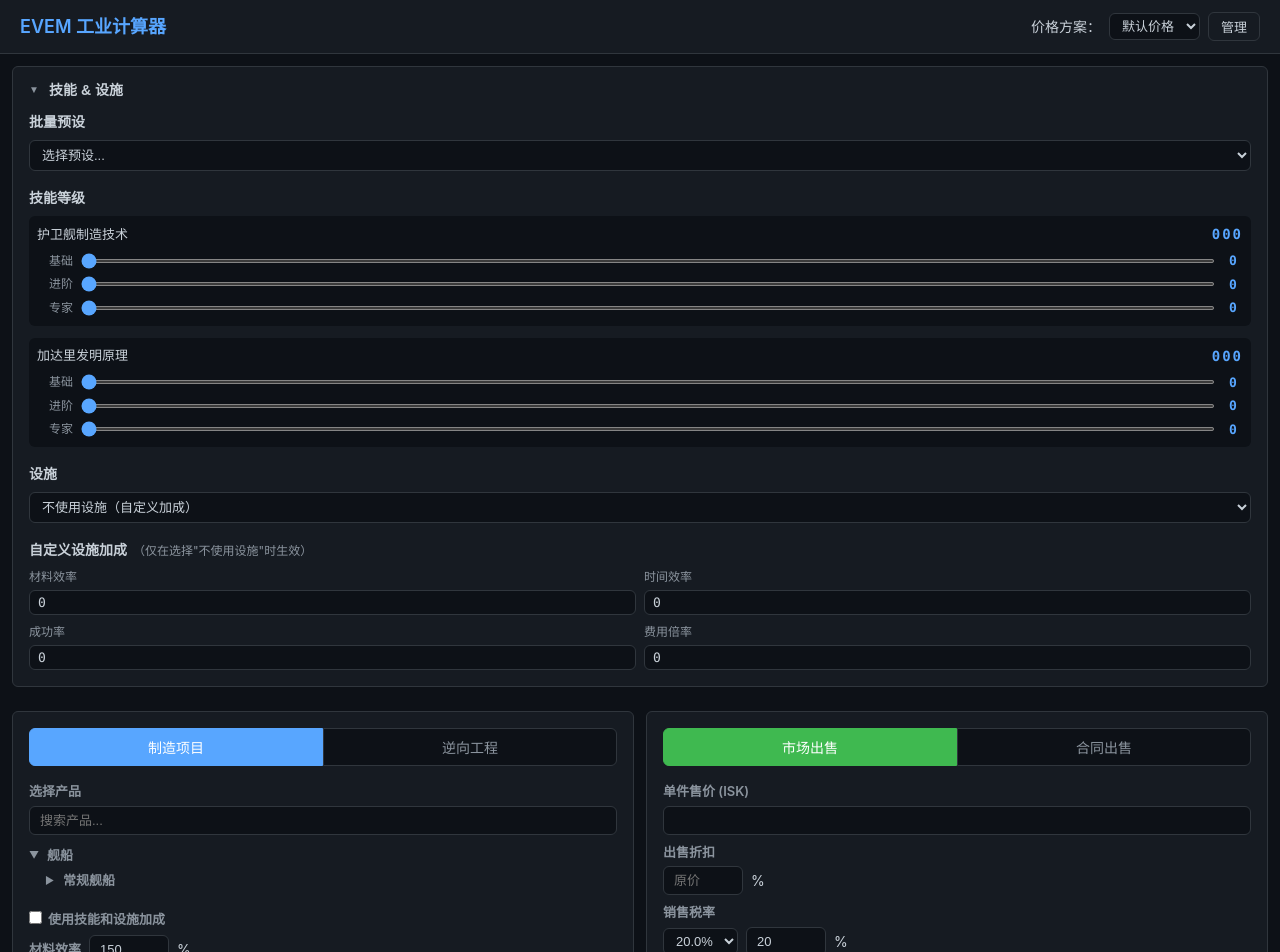
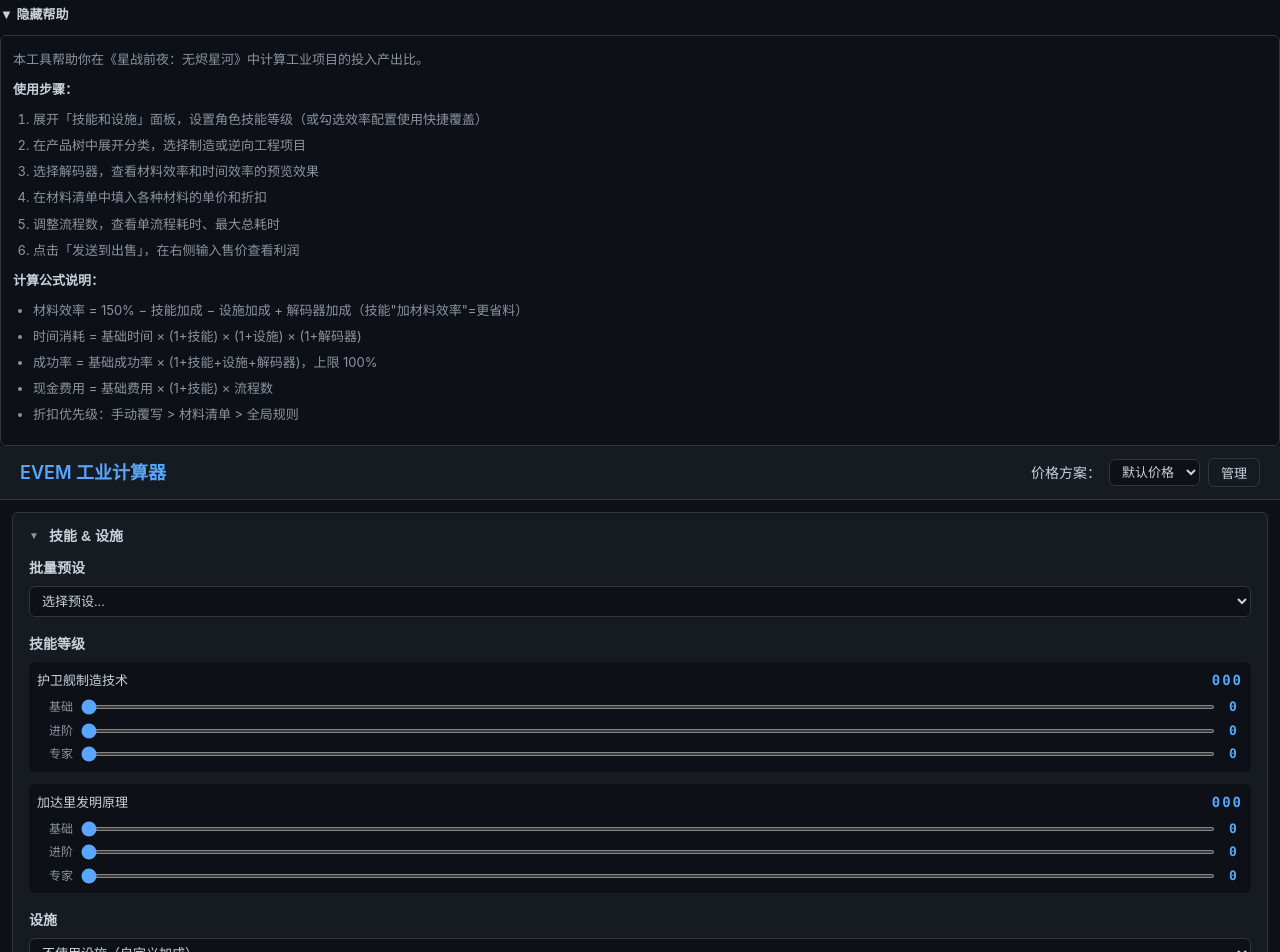
Before and after one commit to wangchai233/EVEM_Industry_Caculator, a React (Vite) app: page / in a window 1280 px wide. Shown: the top 952 px of the page. Built offline with nearby package versions, Linux system fonts and the light colour scheme.

Commit message:
fix: rewrite tree selector, reverse naming, tutorial auto-open at top

```diff
--- a/src/App.tsx
+++ b/src/App.tsx
@@ -15,6 +15,7 @@ function App() {
       <ProductionProvider>
         <SellingProvider>
           <div className={styles.app}>
+            <Tutorial />
             <Header />
             <div className={styles.topBar}>
               <SkillsFacilitiesPanel />
@@ -28,7 +29,6 @@ function App() {
               </div>
             </main>
             <ImportExportBar />
-            <Tutorial />
           </div>
         </SellingProvider>
       </ProductionProvider>
--- a/src/components/ProductionPanel/ProductTreeSelector.module.css
+++ b/src/components/ProductionPanel/ProductTreeSelector.module.css
@@ -1,4 +1,4 @@
-.section { display: flex; flex-direction: column; gap: 4px; max-height: 400px; overflow-y: auto; }
+.section { display: flex; flex-direction: column; gap: 4px; max-height: 400px; overflow: auto; }
 .label { font-size: 13px; color: var(--color-text-secondary); font-weight: 600; }
 .searchInput {
   background: var(--color-bg); color: var(--color-text);
--- a/src/components/ProductionPanel/ProductTreeSelector.tsx
+++ b/src/components/ProductionPanel/ProductTreeSelector.tsx
@@ -1,4 +1,4 @@
-import React, { useState, useMemo } from 'react';
+import React, { useState } from 'react';
 import { useProduction } from '../../state/ProductionContext';
 import { useApp } from '../../state/AppContext';
 import { defaultTree, mergeCustomTree } from '../../data/productTree';
@@ -10,87 +10,88 @@ interface Props {
   onOpenEditor?: () => void;
 }
 
-interface TreeNodeWithChildren extends ProductTreeNode {
-  children: TreeNodeWithChildren[];
-  depth: number;
-}
-
-function buildTree(
-  nodes: ProductTreeNode[], parentId: string | null, depth: number,
-): TreeNodeWithChildren[] {
-  return nodes
-    .filter(n => n.parentId === parentId)
-    .map(n => ({ ...n, depth, children: buildTree(nodes, n.id, depth + 1) }));
-}
-
-function matchSearch(node: TreeNodeWithChildren, query: string): boolean {
-  if (node.name.toLowerCase().includes(query)) return true;
-  const allBps = [...defaultBlueprints, ...defaultReverse];
-  for (const pid of node.productIds) {
-    const bp = allBps.find(b => b.id === pid);
-    if (bp?.name.toLowerCase().includes(query)) return true;
-  }
-  for (const rid of node.reverseIds) {
-    const rev = allBps.find(r => r.id === rid);
-    if (rev?.name.toLowerCase().includes(query)) return true;
-  }
-  return node.children.some(c => matchSearch(c, query));
-}
-
 export function ProductTreeSelector({ onOpenEditor }: Props) {
   const { state, dispatch } = useProduction();
   const { customBlueprints, customReverse, customTreeNodes } = useApp();
   const [search, setSearch] = useState('');
   const [expandedIds, setExpandedIds] = useState<Set<string>>(() => {
-    const rootIds = defaultTree.filter(n => n.parentId === null).map(n => n.id);
-    return new Set(rootIds);
+    // 初始展开根级
+    const roots = defaultTree.filter(n => n.parentId === null);
+    return new Set(roots.map(n => n.id));
   });
 
-  const allNodes = useMemo(() => {
-    // 将自定义产品挂到自定义分类节点下
+  const isMfg = state.projectType === 'manufacturing';
+  const idField = isMfg ? 'productIds' : 'reverseIds' as const;
+  const allItems = isMfg
+    ? [...defaultBlueprints, ...customBlueprints]
+    : [...defaultReverse, ...customReverse];
+
+  // 构建树节点列表（合并自定义数据）
+  const allNodes: ProductTreeNode[] = (() => {
     const customCat = defaultTree.find(n => n.id === 'root_custom')!;
-    const mergedCustomIds = [...new Set([
-      ...customCat.productIds,
-      ...customBlueprints.map(b => b.id),
-    ])];
-    const mergedCustomRevIds = [...new Set([
-      ...customCat.reverseIds,
-      ...customReverse.map(r => r.id),
-    ])];
-    const updatedNodes = defaultTree.map(n => {
+    const mergedCustomIds = isMfg
+      ? [...new Set([...customCat.productIds, ...customBlueprints.map(b => b.id)])]
+      : [...new Set([...customCat.reverseIds, ...customReverse.map(r => r.id)])];
+    const updated = defaultTree.map(n => {
       if (n.id === 'root_custom') {
-        return { ...n, productIds: mergedCustomIds, reverseIds: mergedCustomRevIds };
+        return {
+          ...n,
+          productIds: isMfg ? mergedCustomIds : [],
+          reverseIds: isMfg ? [] : mergedCustomIds,
+        };
       }
       return n;
     });
-    return mergeCustomTree(updatedNodes, customTreeNodes);
-  }, [customBlueprints, customReverse, customTreeNodes]);
+    return mergeCustomTree(updated, customTreeNodes);
+  })();
 
-  const tree = useMemo(() => buildTree(allNodes, null, 0), [allNodes]);
+  // 获取节点的子节点
+  const getChildren = (parentId: string | null): ProductTreeNode[] =>
+    allNodes.filter(n => n.parentId === parentId);
 
-  const searchLower = search.toLowerCase().trim();
+  // 获取节点下的产品列表
+  const getProducts = (node: ProductTreeNode) => {
+    const ids: string[] = (node as any)[idField] || [];
+    return allItems.filter(bp => ids.includes(bp.id));
+  };
 
   // 搜索时自动展开匹配分支
-  const visibleExpanded = useMemo(() => {
+  const searchLower = search.toLowerCase().trim();
+  const nodeMatches = (node: ProductTreeNode): boolean => {
+    if (searchLower && node.name.toLowerCase().includes(searchLower)) return true;
+    const products = getProducts(node);
+    for (const p of products) {
+      const displayName = isMfg ? (p as any).productName || p.name : p.name;
+      if (displayName.toLowerCase().includes(searchLower)) return true;
+    }
+    return false;
+  };
+
+  // 搜索时计算可见展开状态
+  const getVisibleExpanded = (): Set<string> => {
     if (!searchLower) return expandedIds;
-    const autoExpand = new Set(expandedIds);
-    function walk(nodes: TreeNodeWithChildren[]) {
-      for (const n of nodes) {
-        if (matchSearch(n, searchLower)) {
-          autoExpand.add(n.id);
-          let p = n.parentId;
-          while (p) {
-            autoExpand.add(p);
-            const parent = allNodes.find(x => x.id === p);
-            p = parent?.parentId ?? null;
+    const autoExpand = new Set<string>();
+    function walk(node: ProductTreeNode) {
+      const children = getChildren(node.id);
+      let anyChildMatch = false;
+      for (const child of children) {
+        if (walk(child)) anyChildMatch = true;
       }
+      const products = getProducts(node);
+      const prodMatch = products.some(p => {
+        const dn = isMfg ? (p as any).productName || p.name : p.name;
+        return dn.toLowerCase().includes(searchLower);
+      });
+      if (nodeMatches(node) || prodMatch || anyChildMatch) {
+        autoExpand.add(node.id);
       }
-        walk(n.children);
+      return nodeMatches(node) || prodMatch || anyChildMatch;
     }
-    }
-    walk(tree);
+    getChildren(null).forEach(walk);
     return autoExpand;
-  }, [searchLower, expandedIds, tree, allNodes]);
+  };
+
+  const visibleExpanded = getVisibleExpanded();
 
   const toggleExpand = (id: string) => {
     setExpandedIds(prev => {
@@ -100,62 +101,58 @@ export function ProductTreeSelector({ onOpenEditor }: Props) {
     });
   };
 
-  const allBps = [...defaultBlueprints, ...customBlueprints];
-  const allRevs = [...defaultReverse, ...customReverse];
-
-  const selectedId = state.projectType === 'manufacturing'
+  const selectedId = isMfg
     ? state.manufacturing.blueprintId
     : state.reverse.reverseId;
 
-  const handleSelectProduct = (bpId: string) => {
-    dispatch({ type: 'SET_MANUFACTURING', payload: { blueprintId: bpId } });
+  const handleSelect = (id: string) => {
+    if (isMfg) {
+      dispatch({ type: 'SET_MANUFACTURING', payload: { blueprintId: id } });
+    } else {
+      dispatch({ type: 'SET_REVERSE', payload: { reverseId: id } });
+    }
   };
 
-  const handleSelectReverse = (revId: string) => {
-    dispatch({ type: 'SET_REVERSE', payload: { reverseId: revId } });
-  };
-
-  const items = state.projectType === 'manufacturing' ? allBps : allRevs;
-  const handleSelectItem = state.projectType === 'manufacturing' ? handleSelectProduct : handleSelectReverse;
-  const idField = state.projectType === 'manufacturing' ? 'productIds' : 'reverseIds' as const;
-
-  function renderNode(node: TreeNodeWithChildren): React.JSX.Element {
+  // 递归渲染节点
+  function renderNode(node: ProductTreeNode, depth: number): React.JSX.Element {
+    const children = getChildren(node.id);
+    const products = getProducts(node);
     const isExpanded = visibleExpanded.has(node.id);
-    const hasChildren = node.children.length > 0;
-    const productList = items.filter(b => (node as any)[idField]?.includes(b.id));
+    const hasChildren = children.length > 0;
 
     return (
-      <div key={node.id} style={{ paddingLeft: node.depth * 16 }}>
+      <div key={node.id}>
         <div
           className={`${styles.nodeRow} ${isExpanded ? styles.expanded : ''}`}
+          style={{ paddingLeft: depth * 16 }}
           onClick={() => hasChildren ? toggleExpand(node.id) : undefined}
         >
           {hasChildren && <span className={styles.arrow}>{isExpanded ? '▼' : '▶'}</span>}
+          {!hasChildren && <span className={styles.arrow} />}
           <span className={styles.nodeName}>
-            {node.isCustom && '⚙️ '}{node.name}
+            {node.isCustom ? '⚙️ ' : ''}{node.name}
           </span>
         </div>
         {isExpanded && (
           <div>
-            {node.children.map(renderNode)}
-            {productList.map(bp => {
-              const displayName = state.projectType === 'manufacturing' && 'productName' in bp
-                ? (bp as any).productName || bp.name
-                : bp.name;
+            {products.map(bp => {
+              const displayName = isMfg ? (bp as any).productName || bp.name : bp.name;
               return (
                 <div
                   key={bp.id}
                   className={`${styles.leafRow} ${selectedId === bp.id ? styles.selected : ''}`}
-                style={{ paddingLeft: (node.depth + 1) * 16 }}
-                onClick={() => handleSelectItem(bp.id)}
+                  style={{ paddingLeft: (depth + 1) * 16 }}
+                  onClick={() => handleSelect(bp.id)}
                 >
                   {bp.isCustom ? '⚙️ ' : ''}{displayName}
                 </div>
-            )})}
+              );
+            })}
+            {children.map(child => renderNode(child, depth + 1))}
             {node.id === 'root_custom' && (
               <div
                 className={styles.addBtn}
-                style={{ paddingLeft: (node.depth + 1) * 16 }}
+                style={{ paddingLeft: (depth + 1) * 16 }}
                 onClick={() => onOpenEditor?.()}
               >
                 + 新建产品
@@ -177,7 +174,7 @@ export function ProductTreeSelector({ onOpenEditor }: Props) {
         onChange={e => setSearch(e.target.value)}
       />
       <div className={styles.tree}>
-        {tree.map(renderNode)}
+        {getChildren(null).map(n => renderNode(n, 0))}
       </div>
     </div>
   );
--- a/src/components/Tutorial/Tutorial.tsx
+++ b/src/components/Tutorial/Tutorial.tsx
@@ -2,11 +2,19 @@ import { useState } from 'react';
 import styles from './Tutorial.module.css';
 
 export function Tutorial() {
-  const [show, setShow] = useState(false);
+  const [show, setShow] = useState(() => {
+    return localStorage.getItem('evem_tutorial_shown') !== '1';
+  });
+
+  const handleToggle = () => {
+    const next = !show;
+    setShow(next);
+    if (!next) localStorage.setItem('evem_tutorial_shown', '1');
+  };
 
   return (
     <div className={styles.wrapper}>
-      <button className={styles.toggle} onClick={() => setShow(!show)}>
+      <button className={styles.toggle} onClick={handleToggle}>
         {show ? '▼ 隐藏帮助' : '▶ 使用帮助'}
       </button>
       {show && (
--- a/src/data/reverse.ts
+++ b/src/data/reverse.ts
@@ -3,7 +3,7 @@ import type { ReverseEngineeringData } from '../types';
 export const defaultReverse: ReverseEngineeringData[] = [
   {
     id: 'rev_t9_bs',
-    name: 'T9 战列舰逆向工程',
+    name: 'T9 战列舰蓝图',
     targetBlueprintId: 'bp_t9_bs',
     baseItemId: 'damaged_bs_structure',
     baseItemName: '受损战列舰结构',
@@ -18,7 +18,7 @@ export const defaultReverse: ReverseEngineeringData[] = [
   },
   {
     id: 'rev_t8_cruiser',
-    name: 'T8 巡洋舰逆向工程',
+    name: 'T8 巡洋舰蓝图',
     targetBlueprintId: 'bp_t8_cruiser',
     baseItemId: 'damaged_cr_structure',
     baseItemName: '受损巡洋舰结构',
@@ -34,7 +34,7 @@ export const defaultReverse: ReverseEngineeringData[] = [
   // v2 秃鹫级截击型逆向工程
   {
     id: 'rev_condor_interceptor',
-    name: '秃鹫级截击型逆向工程',
+    name: '秃鹫级截击型蓝图',
     targetBlueprintId: 'bp_condor_interceptor',
     baseItemId: 'damaged_caldari8',
     baseItemName: '加达里 8 级受损结构',
```
Also changed, not shown: 新要求/新要求_3.md (added, +9 -0 lines), .trae/documents/fix-tree-tutorial.md (added). Lines whose indentation alone changed are shown as unchanged.
